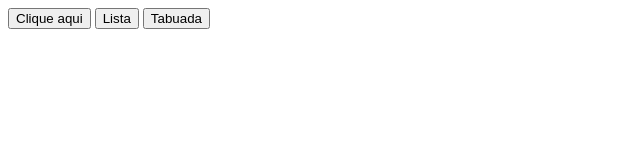
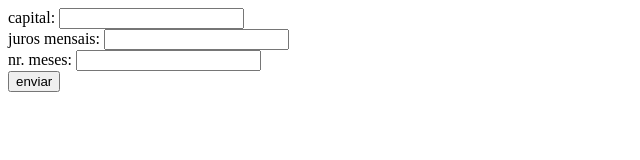
Before and after one commit to caio46644/primeirof_3t, a plain HTML site: page index.html in a window 1280 px wide. Shown: the whole page, without its empty margins (0-640 px from the left). Drawn offline with Linux system fonts and the light colour scheme.

Commit message:
Update index.html

```diff
--- a/index.html
+++ b/index.html
@@ -8,11 +8,11 @@
     <script src="estudo.js"></script>
 </head>
 <body>
-    <button onclick="escreva()">Clique aqui</button>
 
-    <button onclick="mostra()">Lista</button>
-
-    <button onclick="mostraTabuada()">Tabuada</button>
+    capital: <input id="valor" type="text"><br>
+    juros mensais: <input id="juros" type="text"><br>
+    nr. meses: <input id="meses" type="text"><br>
+    <button onclick="total()">enviar</button>
 
 </body>
 </html>
```
